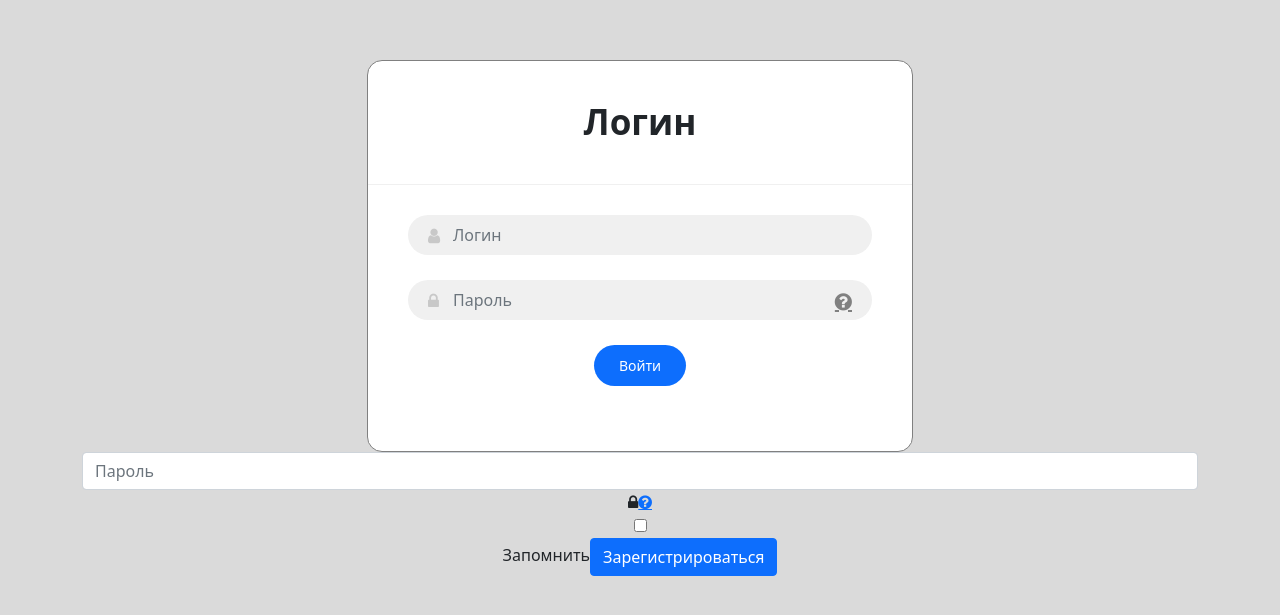
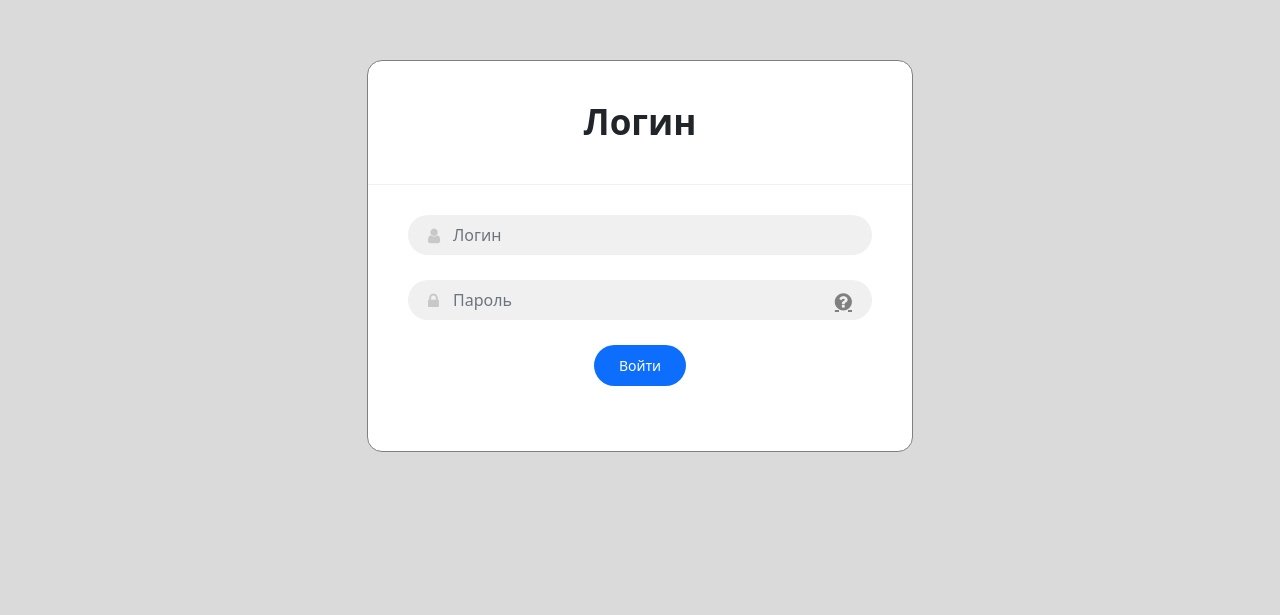
Before and after one commit to Qwaqu6ka/stone_collection_frontend, a Vue app: page /login in a window 1280 px wide. Shown: the part 107-722 px from the top of the page. Built offline with nearby package versions, Linux system fonts and the light colour scheme.

Commit message:
commit from Ksuha

```diff
--- a/src/components/StoneCard.vue
+++ b/src/components/StoneCard.vue
@@ -2,7 +2,7 @@
     <div class="card" @click="pushToId">
         <img
             class="card-img-top"
-            src="../assets/isaac.png"
+            src="../assets/franz.jpg"
             alt="Card image cap"
         />
         <div class="card-body">
@@ -16,7 +16,7 @@
 .card {
     margin: 10px;
     width: 18rem;
-    height: calc(100% + 30px);
+    height: 430px;
   //opacity: 0.8;
 }
 
@@ -26,12 +26,12 @@
 }
 
 .card-body {
-    height: 120px;
+    height: 100%;
 }
 
 .card-img-top {
   width: 100%;
-  height: calc(100% - 50%);
+  height: calc(100% - 20%);
   background-repeat: no-repeat;
   background-size: 100%;
   background-size: contain;
--- a/src/views/AdminPanelView.vue
+++ b/src/views/AdminPanelView.vue
@@ -15,6 +15,9 @@
           <li class="nav-item">
             <a href="#" class="nav-link active" aria-current="page">
               Список минералов
+            </a>
+            <a href="#" class="nav-link text-white" aria-current="page">
+              На главную
             </a>
           </li>
         </ul>
@@ -126,6 +129,10 @@ td {
   overflow: hidden; /* Обрезаем всё за пределами блока */
   text-overflow: ellipsis;
 }
+
+.nav-link:hover {
+  text-decoration: underline;
+}
 </style>
 
 <script>
--- a/src/views/HomeView.vue
+++ b/src/views/HomeView.vue
@@ -11,17 +11,17 @@ export default {
                 {
                     id: 2,
                     description: "Очень длинный камень - Камень2",
-                    img: "@/assets/billy.jpg",
+                    img: "../assets/stone-example.jpg",
                 },
                 {
                     id: 3,
                     description: "Камень поменьше",
-                    img: "@/assets/falling.jpg",
+                    img: "@/assets/franz.jpg",
                 },
                 {
                     id: 4,
                     description: "Камень4 - ПОТЯЖЕЛЕЕ",
-                    img: "@/assets/franz.jpg",
+                    img: "@/assets/Ray.jpg",
                 },
                 {
                     id: 5,
@@ -53,6 +53,9 @@ export default {
 <template>
   <MainHeader />
     <main>
+      <div class="signIn d-flex justify-content-end">
+        <button class="btn btn-primary m-1">Логин</button>
+      </div>
         <div class="search">
             <form class="search__form">
                 <input type="text" placeholder="Искать здесь..." />
--- a/src/views/LoginView.vue
+++ b/src/views/LoginView.vue
@@ -6,7 +6,7 @@
                 <form class="form-horizontal" @submit.prevent="onSubmit">
                     <span class="heading">Логин</span>
                     <div class="form-group">
-                        <input type="" class="form-control" id="inputLogin" placeholder="Логин" v-model="login">
+                        <input type ="" class="form-control" id="inputLogin" placeholder="Логин" v-model="login">
                         <i class="fa fa-user"></i>
                     </div>
                     <div class="form-group help">
@@ -18,32 +18,6 @@
                         <button type="submit" class="btn btn-primary">Войти</button>
                     </div>
                 </form>
-            </div>
-            <div class="form-group help">
-              <input
-                type="password"
-                class="form-control"
-                id="inputPassword"
-                placeholder="Пароль"
-                v-model="pass"
-              />
-              <i class="fa fa-lock"></i>
-              <a href="#" class="fa fa-question-circle"></a>
-            </div>
-            <div class="form-group">
-              <div class="main-checkbox">
-                <input
-                  type="checkbox"
-                  value="none"
-                  id="checkbox1"
-                  name="check"
-                />
-                <label for="checkbox1"></label>
-              </div>
-              <span class="text">Запомнить</span>
-              <button type="submit" class="btn btn-primary">
-                Зарегистрироваться
-              </button>
             </div>
         </div>
       </div>
```
Also changed, not shown: src/assets/stone-4.jpg (added), 1 other file (tests, documents, lock files or other folders).
